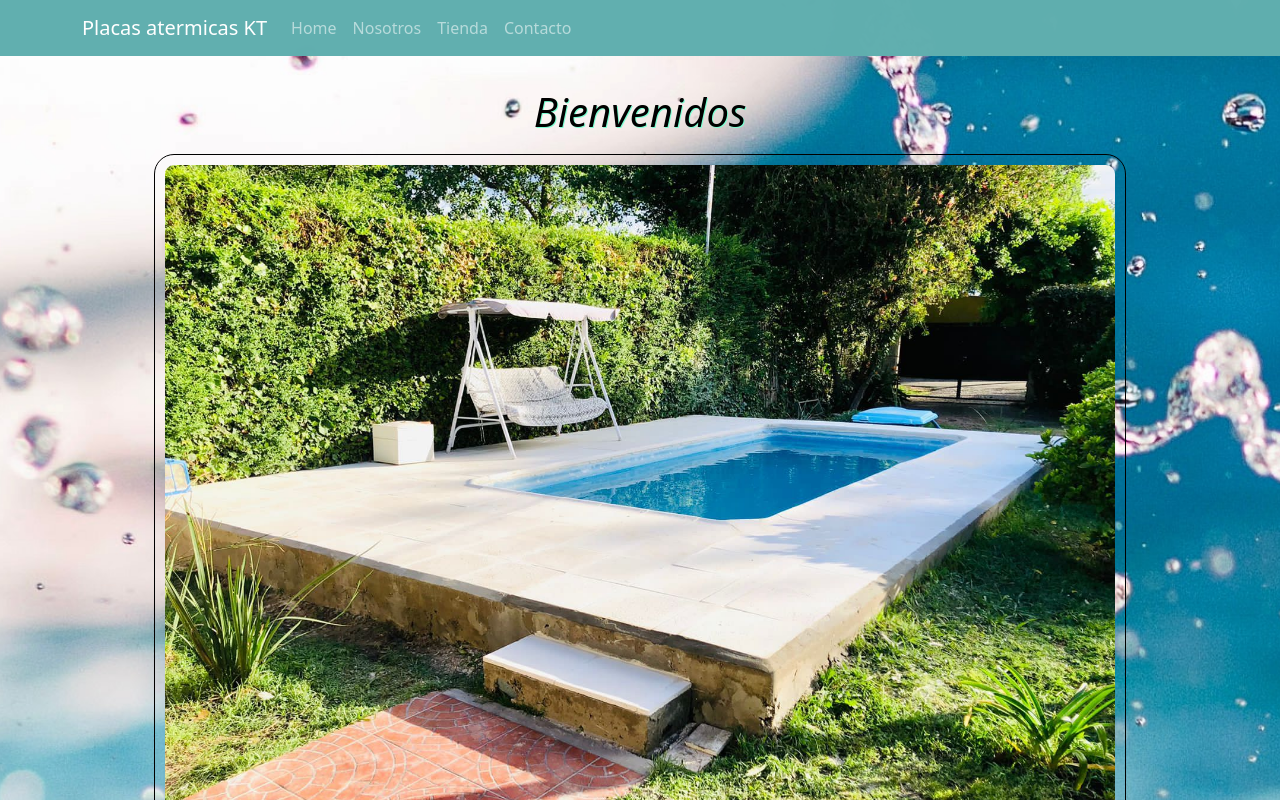
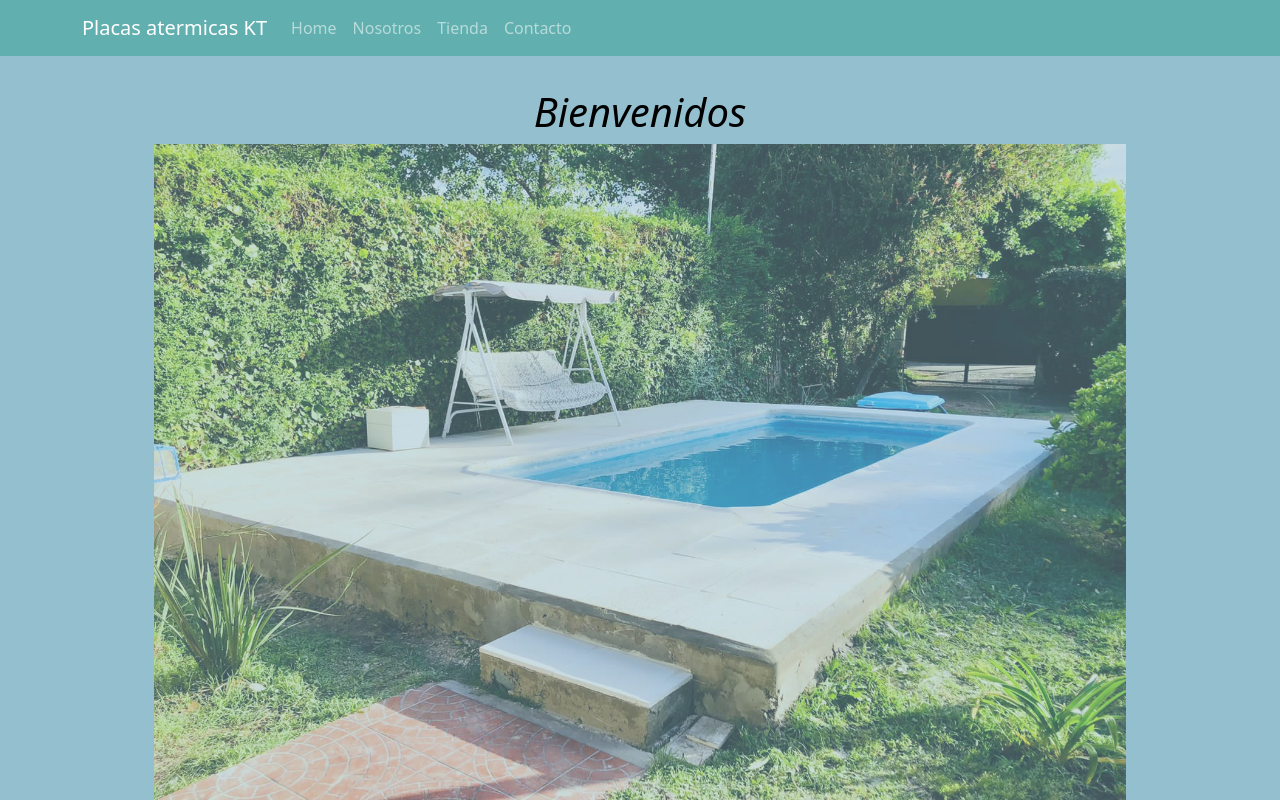
Before and after one commit to Pinkei/MyProyectReact, a React (Create React App) app: page / in a window 1280 px wide. Shown: the top 800 px of the page. Built offline with nearby package versions, Linux system fonts and the light colour scheme.

Commit message:
cambie el link de wp

```diff
--- a/src/componentes/Contacto/contacto.css
+++ b/src/componentes/Contacto/contacto.css
@@ -10,16 +10,10 @@ body{
     font-family: 'Raleway', sans-serif;
 }
 .form{
-    background-image: url('../img/fondo.jpg');
-    background-color: rgb(221, 219, 219);
-    background-repeat: no-repeat;
-    background-size: cover;
-    background-position: center;
+    background-color: #93BFCF;
     padding: 2rem;
-    height: 190vh;
+    /* height: 190vh; */
     color: black;
-    text-shadow: 1px 2px rgb(71, 228, 240);
-
 }
 
 .guiaTexto{
@@ -65,8 +59,6 @@ body{
     background-color: transparent;
     width: 85%;
     color: black;
-
-
 }
 
 .inputContenedor::placeholder{
@@ -112,7 +104,6 @@ body{
         padding: 10px;
         line-height: 3.5;
         font-size: 25px;
-
     }
     .guiaTexto{
         font-size: 26px;
--- a/src/componentes/Productos/Productos.js
+++ b/src/componentes/Productos/Productos.js
@@ -29,7 +29,7 @@ const Productos = () => {
           name: "Esquineros",
           precio: 1350,
           role: "Esquienros para pileta de fibra",
-          img: "https://http2.mlstatic.com/D_NQ_NP_658465-MLA52308128836_112022-O.webp"
+
         },
         {
           id: 4,
--- a/src/componentes/Productos/productos.css
+++ b/src/componentes/Productos/productos.css
@@ -4,10 +4,7 @@
 }
 
 body{
-    background-image: url('../img/gotasAgua.jpg');
-    background-repeat: no-repeat;
-    background-size: cover;
-    background-position: center;
+    background-color: red;
 
 }
 
@@ -31,7 +28,7 @@ body{
     border-radius: 5px;
     font-weight:bold;
     background-color:rgb(27, 27, 29);
-    color:white;
+    color:rgb(255, 255, 255);
     width: 150px;
     height: 40px;
     border: none;
@@ -57,7 +54,7 @@ body{
 }
 .precio{
     font-size: 1.4rem;
-    color: rgba(255, 255, 255, 0.836);
+    color: rgba(17, 16, 16, 0.836);
     text-shadow: none;
     font-weight: bold;
 
--- a/src/componentes/footer/fotter2.js
+++ b/src/componentes/footer/fotter2.js
@@ -9,7 +9,7 @@ const Footer = () =>{
         <div class="footer__content">
             <h3>Placas atermicas</h3>
             <ul class="redes">
-                <li><a href="https://api.whatsapp.com/send?phone=541166716179" class="redes__whatsapp"><FontAwesomeIcon icon={faWhatsapp} className="i" /></a></li>
+                <li><a href="https://api.whatsapp.com/send?phone=541160161191&text=Hola!%20quiero%20consultar%20por%20las%20borde%20ballena%2040X60" class="redes__whatsapp"><FontAwesomeIcon icon={faWhatsapp} className="i" /></a></li>
                 <li><a href="https://www.instagram.com/" class="redes__instagram"><FontAwesomeIcon icon={faInstagram} className="i" /></a></li>
                 <li><a href="https://www.gmail.com/" class="redes__gmail"><FontAwesomeIcon icon={faGoogle} className="i"/></a></li>
 
--- a/src/componentes/home/home.css
+++ b/src/componentes/home/home.css
@@ -1,27 +1,26 @@
-body{
-    background-image: url('../img/fondo.jpg');
-    background-color: rgb(221, 219, 219);
-    background-repeat: no-repeat;
-    background-size: cover;
-    background-position: center;
+*{
+    margin: 0;
+    padding: 0;
 }
 
 .titleHome{
     color: black;
-    text-shadow: 1px 1px aquamarine;
     font-style: oblique;
 }
 .contenedorHome{
     padding: 2rem;
+    background-color: #93BFCF;
 
 }
 .piletasillon{
-    border: solid 1px black;
-    padding: 10px;
-    margin: 10px;
-    border-radius: 20px;
+    position: center;
+    top: 0;
+    left: 0;
     width: 100%;
-    height: 50%;
+    height: 100%;
+    opacity: 0.56;
+    background-color: aquamarine;
+
 
 }
 
@@ -33,7 +32,6 @@ body{
     line-height: 1.6;
     padding: 40px;
     color: rgb(20, 20, 20);
-    text-shadow: 1px 1px rgb(48, 212, 253);
     width: 100%;
     height: 50%;
     padding: 10px;
--- a/src/componentes/navbar/navbar.css
+++ b/src/componentes/navbar/navbar.css
@@ -1,8 +1,6 @@
 /* es lo que dice bienvenidos todo lo demas debajo de la barra */
 section{
-    color: rgb(228, 221, 214);
-    text-shadow: 3px 3px rgb(36, 21, 1) ;
-
+    color: blue;
 
 }
 /* color de la barra de arriba del menu */
--- a/src/componentes/nosotros/nosotros.css
+++ b/src/componentes/nosotros/nosotros.css
@@ -4,13 +4,8 @@
 }
 
 .contenedorNosotros{
-    background-image: url('../img/fondo2.jpg');
-    background-color: rgb(221, 219, 219);
-    background-repeat: no-repeat;
-    background-size: cover;
-    background-position: center;
+    background-color: #93BFCF;
     padding: 2rem;
-    height: 100%;
 }
 
 .titleNosotros{
```
Also changed, not shown: src/componentes/Productos/esquinero.jpeg (added), src/componentes/home/icon.jpeg (added).
